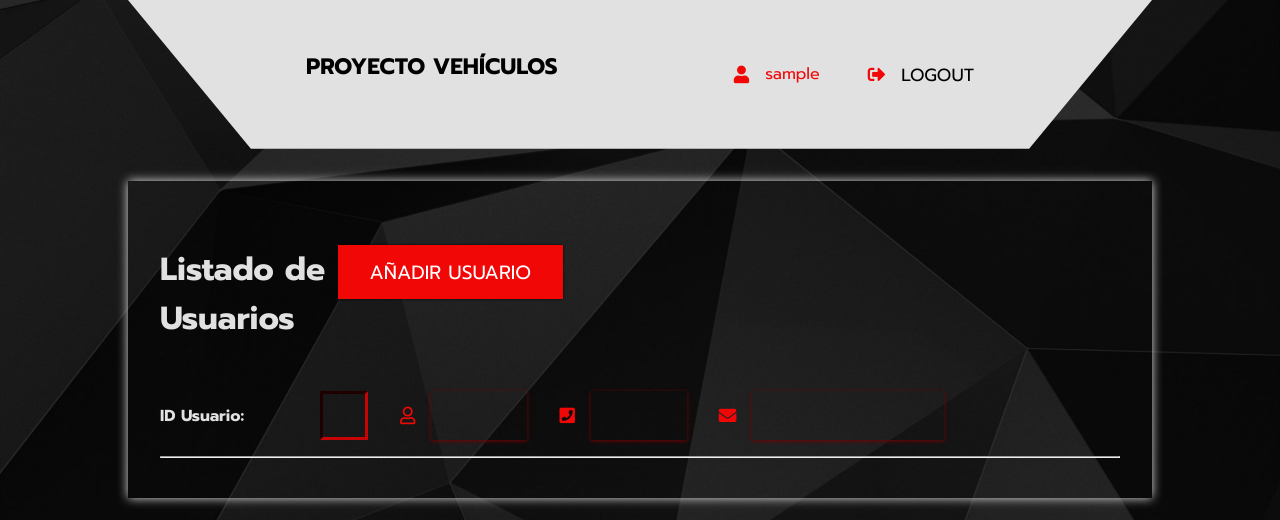
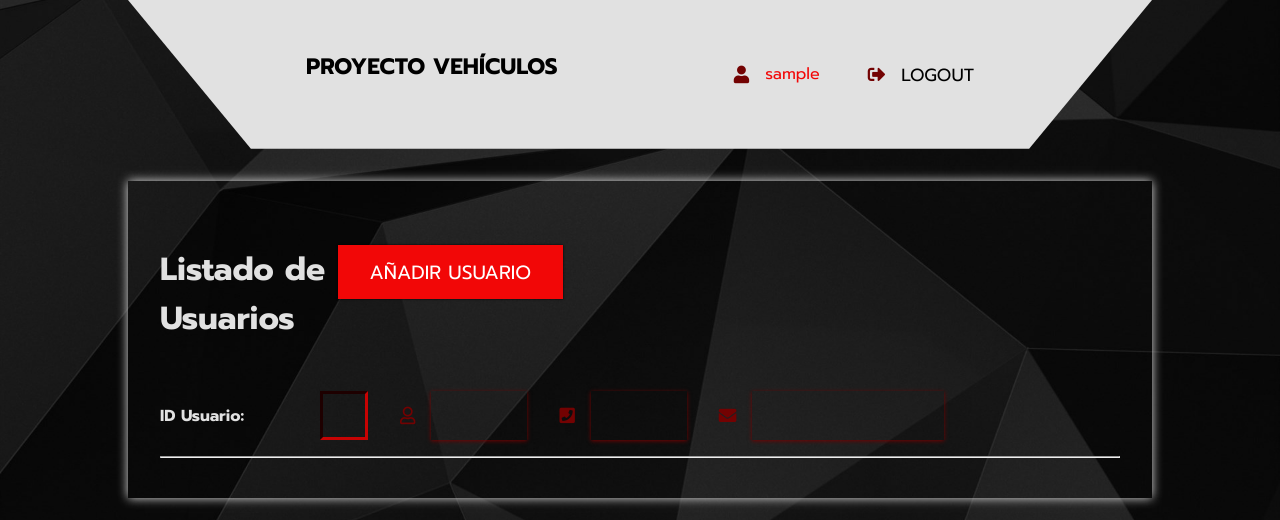
Before and after one commit to Carlitosaguilaar/ProyectoServidoresT1, a PHP site: page /lista_usuarios.php in a window 1280 px wide. Shown: the top 520 px of the page. Run offline with PHP 8.4, Linux system fonts and the light colour scheme; the visitor is signed in with stand-in values (Sample User, id 1); tables that the repository leaves empty or names only in its code hold one stand-in row (values such as "Sample post"); data that the repository does not hold is empty.

Commit message:
Arreglos CSS

```diff
--- a/app.css
+++ b/app.css
@@ -330,12 +330,12 @@ label{
 /*Iconos */
 
 .fas{
-    color: var(--primario);
+    color: var(--secundario);
     font-size: 1.1rem;
     padding: 1rem;
 }
 .far{
-    color: var(--primario);
+    color: var(--secundario);
     font-size: 1.1rem;
     padding: 1rem;
 }
```
